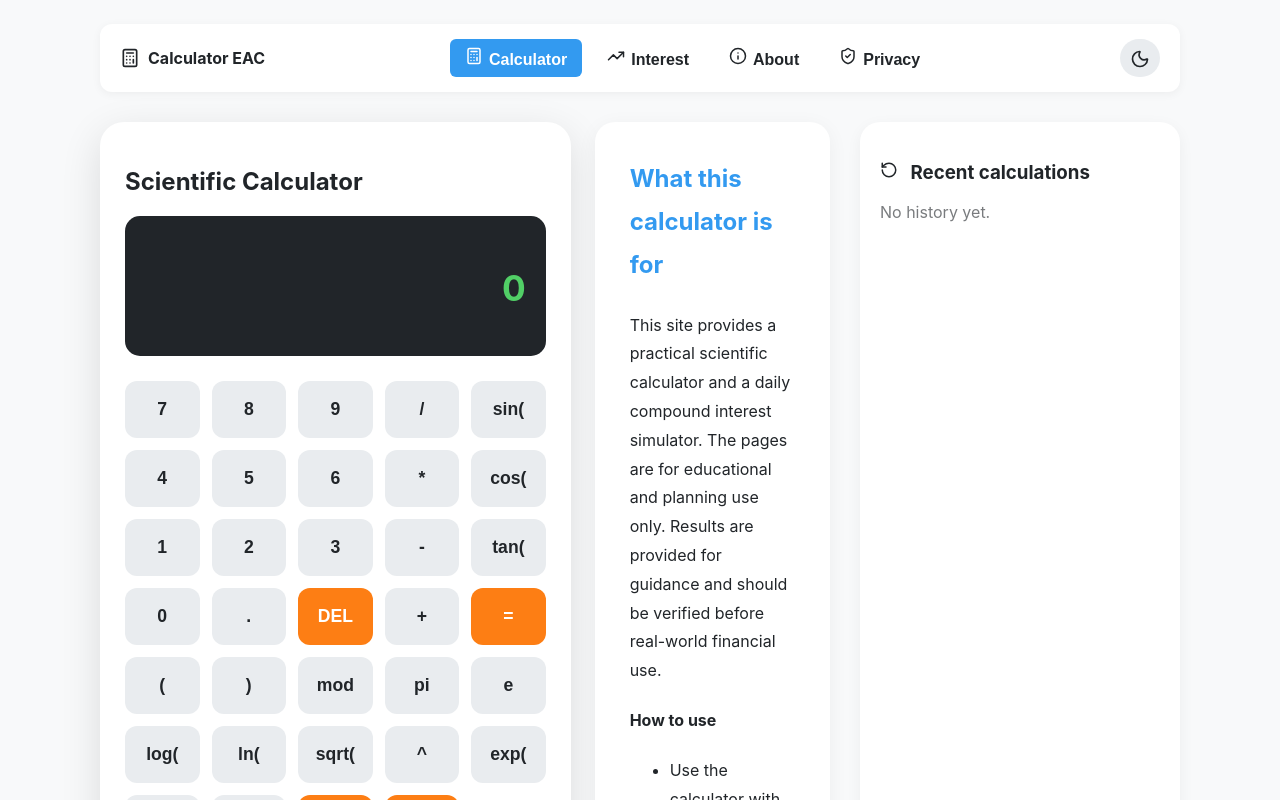
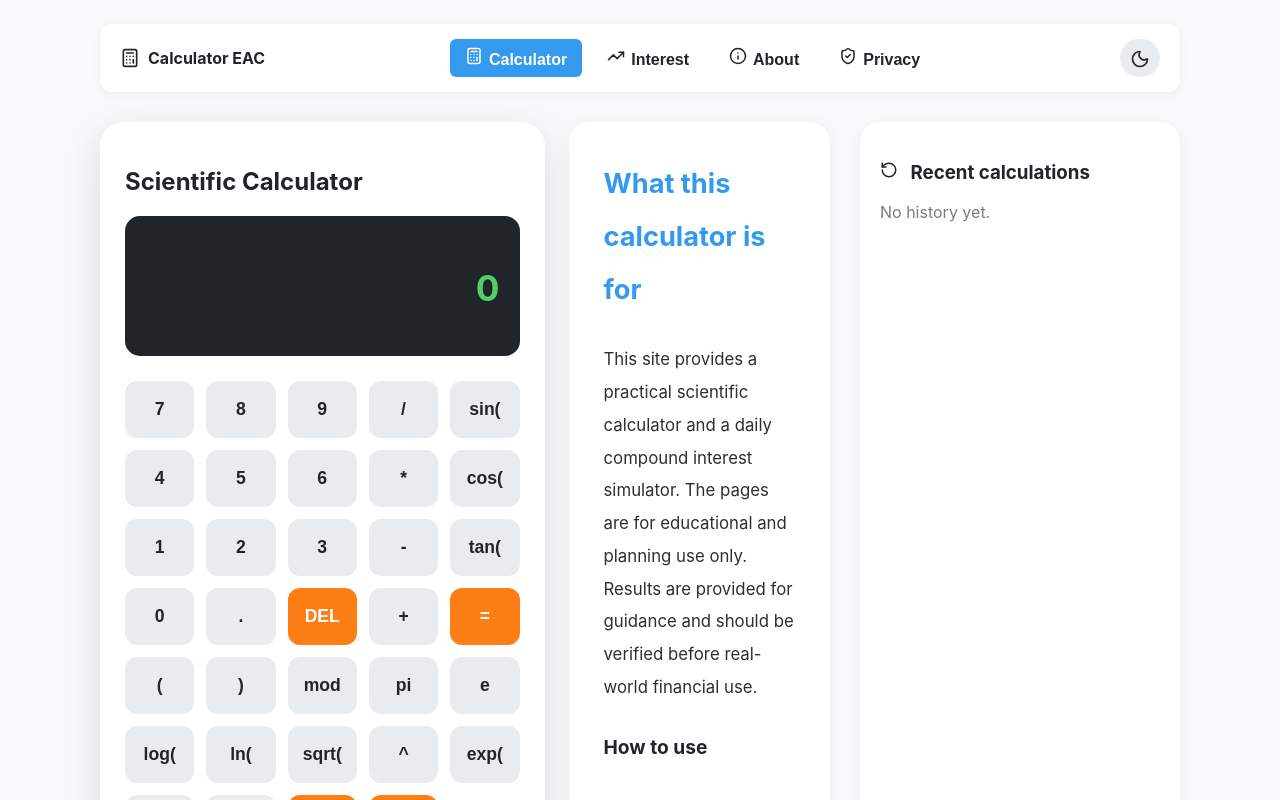
Before and after one commit to chlwltnshtkddn/calculator, a React (Vite) app: page / in a window 1280 px wide. Shown: the top 800 px of the page. Built offline with nearby package versions, Linux system fonts and the light colour scheme.

Commit message:
Improve info section readability and width

```diff
--- a/src/App.css
+++ b/src/App.css
@@ -176,7 +176,8 @@ button.operator {
 
 .content-grid {
   display: grid;
-  grid-template-columns: minmax(0, 2fr) minmax(0, 1fr);
+  grid-template-columns: minmax(0, 1.7fr) minmax(0, 1fr);
+  align-items: start;
   gap: 24px;
 }
 
@@ -184,14 +185,25 @@ button.operator {
   padding: 35px;
   background-color: var(--calculator-bg);
   border-radius: 20px;
-  line-height: 1.8;
+  line-height: 1.95;
+  font-size: 1.05rem;
   box-shadow: 0 4px 20px rgba(0, 0, 0, 0.05);
 }
 
 .info-section h3 {
   margin-top: 0;
   color: var(--accent-color);
-  font-size: 1.5rem;
+  font-size: 1.7rem;
+}
+
+.info-section p,
+.info-section li {
+  color: var(--text-color);
+  opacity: 0.95;
+}
+
+.info-section h4 {
+  font-size: 1.2rem;
 }
 
 .info-section p {
```
